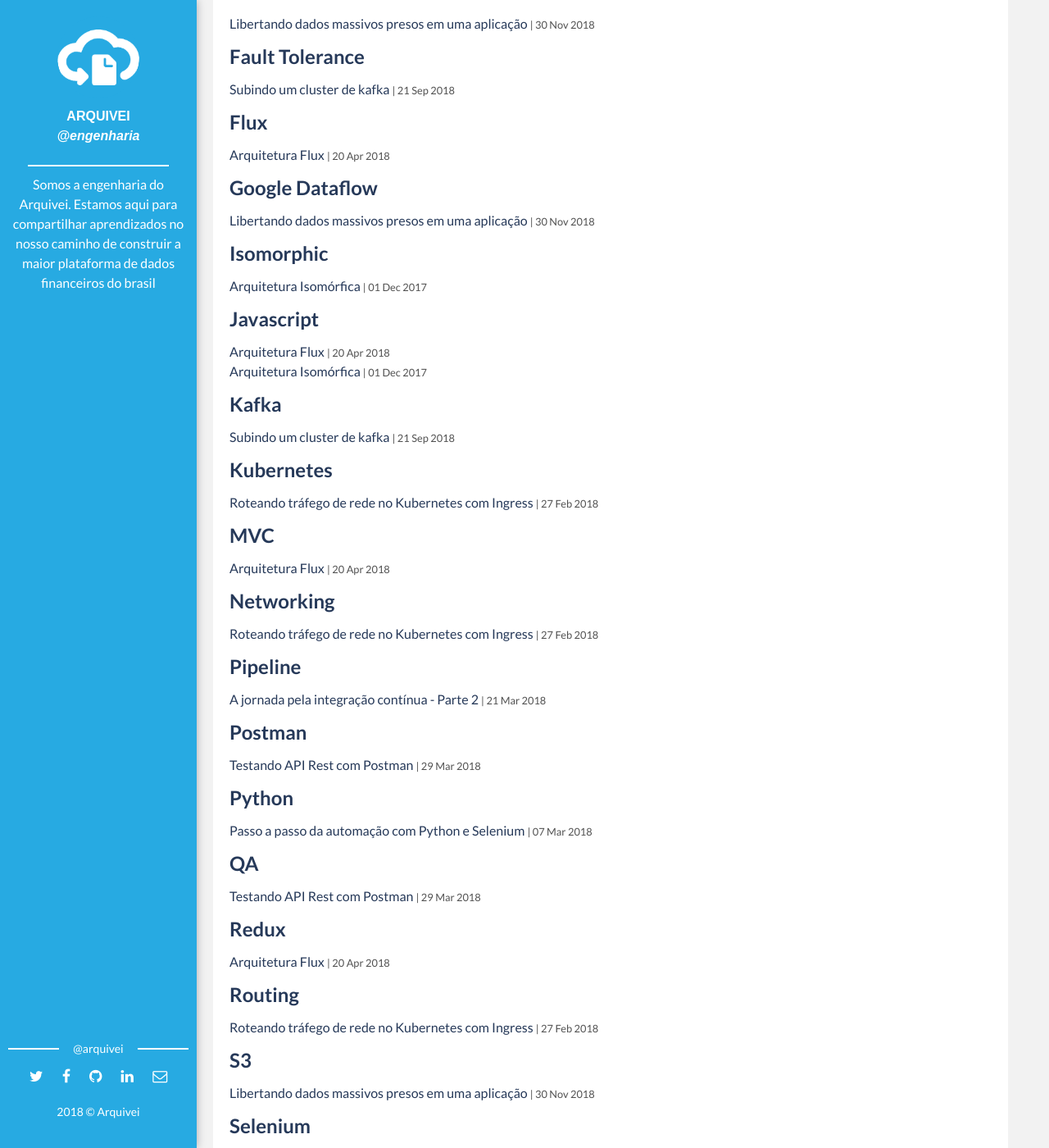
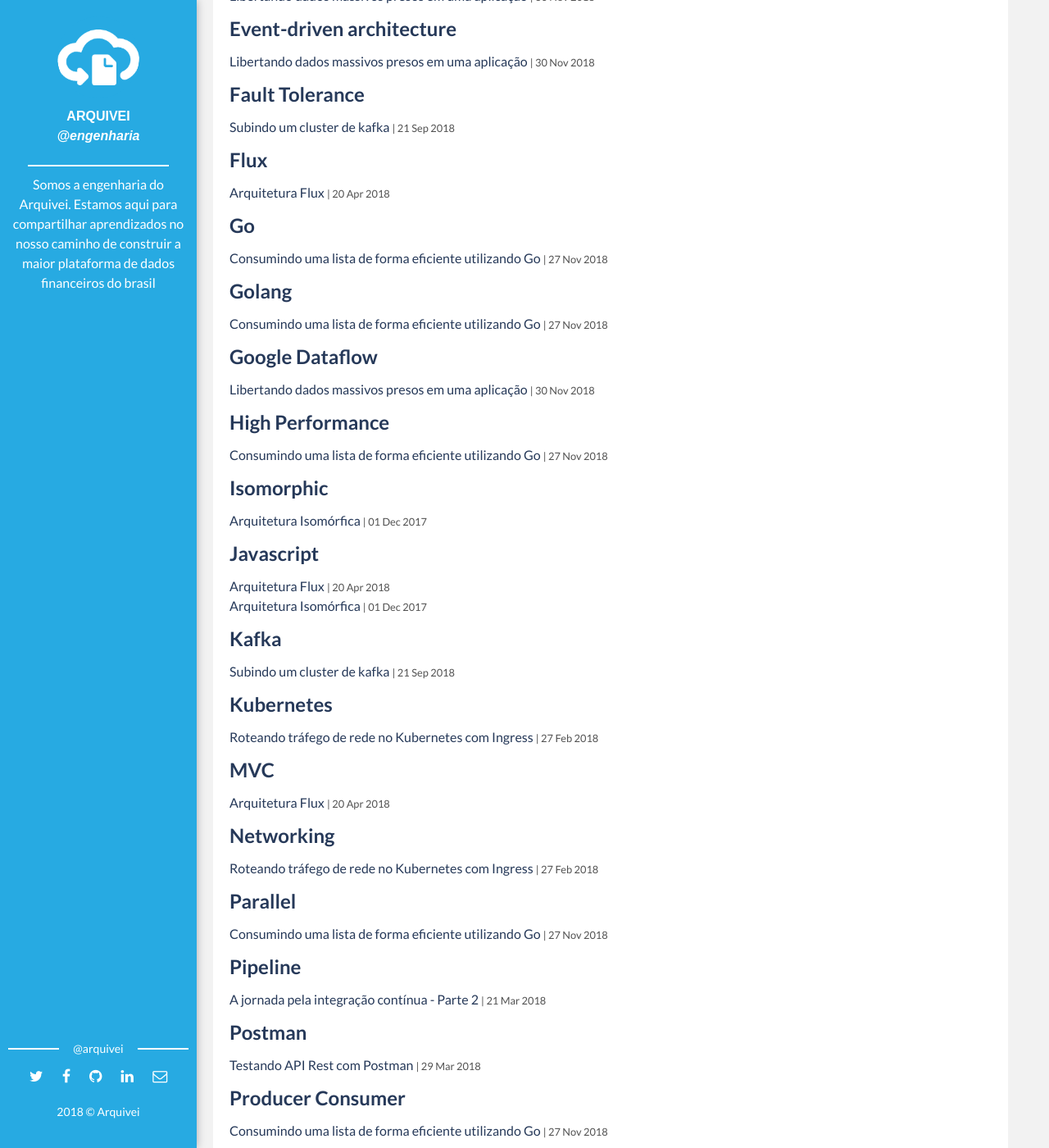
Before and after one commit to arquivei/arquivei.github.io, a Jekyll site: the page built from tags.html, in a window 1280 px wide and 1400 px high, scrolled down 1194 px. Shown: the whole window at 82% size. Built offline with Jekyll 4.4.1, drawn with Linux system fonts in a browser that asks for light colours; comment, search, counter and statistics services are not loaded; some of the changed lines change nothing that is shown; some of the changed text lies outside the part shown.

Commit message:
Estrutura artigo

```diff
--- a/_config.yml
+++ b/_config.yml
@@ -41,7 +41,7 @@
     image: olinda.jpg
     about: Sou fofurizator developer. "Javascript é funcional... o resto é gambiarra"
     social_networks:
-      github: leluke
+      github: toruticas
       twitter: toruticas
       linkedin: in/toruticas
       email: rafael.silva@arquivei.com.br
@@ -103,6 +103,17 @@
       github: leonardoam
       linkedin: in/leonardoalvesmiguel
       email: leonardo.miguel@arquivei.com.br
+  victor_nunes:
+    name: Victor Marcelino Nunes
+    job: Software Engineer
+    image: victor_nunes.jpg
+    about: I would tell you a UDP joke <br> But you might not get it
+    social_networks:
+      facebook: vnunes9
+      github: victormn
+      twitter: victormn19
+      linkedin: in/vmnunes
+      email: victor.nunes@arquivei.com.br
 
 # Disqus
 discus-identifier: arquivei # add your discus identifier
--- /dev/null
+++ b/_posts/2018-11-27-array-golang.markdown
@@ -0,0 +1,44 @@
+---
+layout: post
+title: Consumindo uma lista de forma eficiente utilizando Go
+date: 2018-11-27
+categories: blog
+img: golang/gopher_couch.png
+tags: [Golang, Go, Parallel, Routines, Producer Consumer, High Performance]
+author: victor_nunes
+brief: Como consumir uma lista em Go do jeito mais rápido possível considerando diferentes cenários?
+---
+<style>
+  .center {
+    display: block;
+    margin: 0 auto;
+}
+</style>
+
+Uma das promessas da linguagem de programação Go é como suas funções nativas podem ser utilizadas para construir uma arquitetura simples e rápida. Este artigo mostra uma arquitetura com essa característica que pode ser utilizada para processar uma lista de objetos, utilizando três cenários distintos que vemos no cotidiano.
+
+# Introdução
+
+## Um pouco sobre Go
+
+## Estruturas de dados em Go
+
+### Listas
+
+### Canais
+
+## Paralelismo em Go
+
+# Cenários considerados
+
+# Solução
+
+## 1) Entrada pequena
+
+## 2) Entrada grande
+
+## 3) Saída ordenada
+
+# Resultados
+
+# Conclusão
```
Also changed, not shown: assets/img/authors/victor_nunes.jpg (added), assets/img/posts/golang/gopher_couch.png (added).
